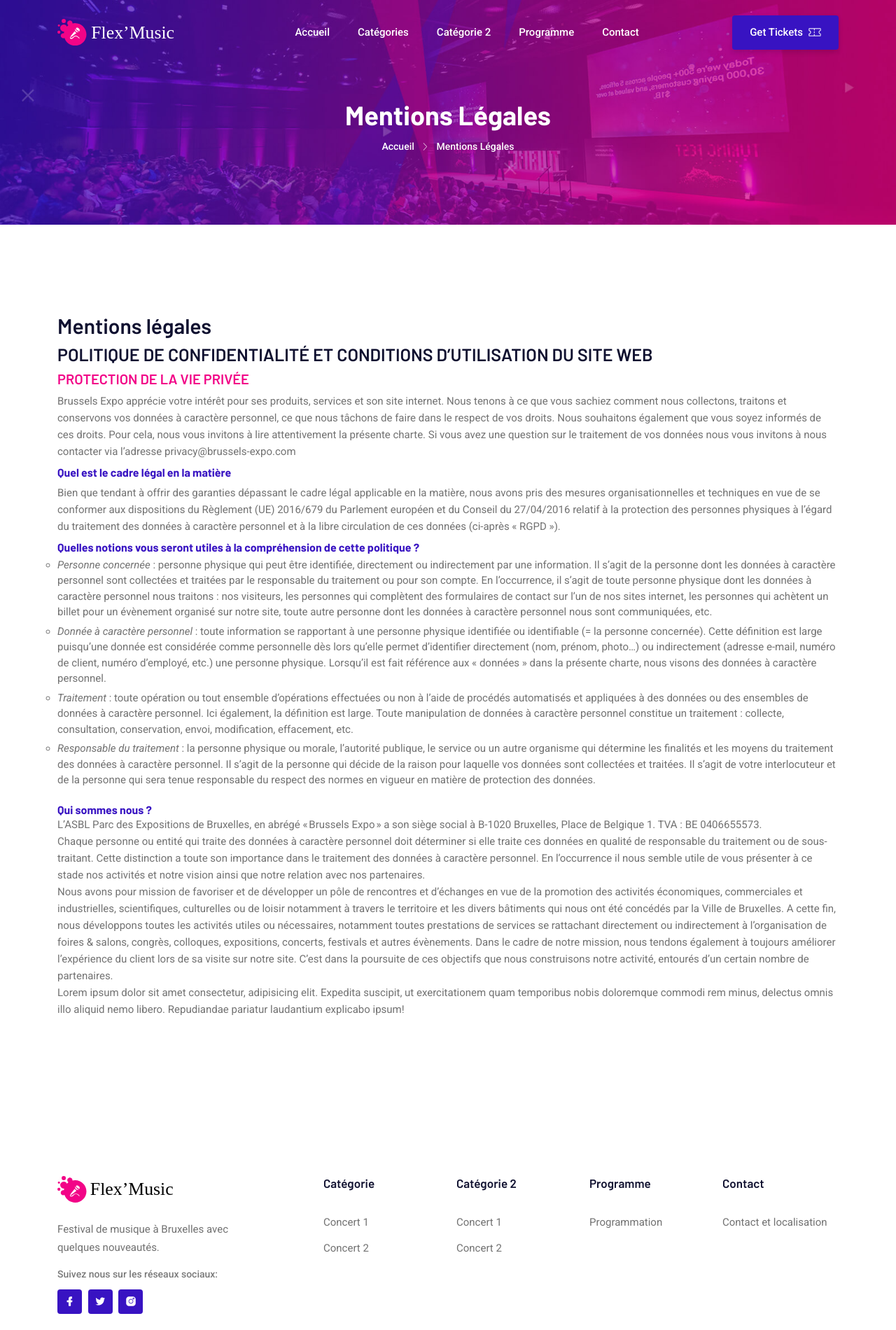
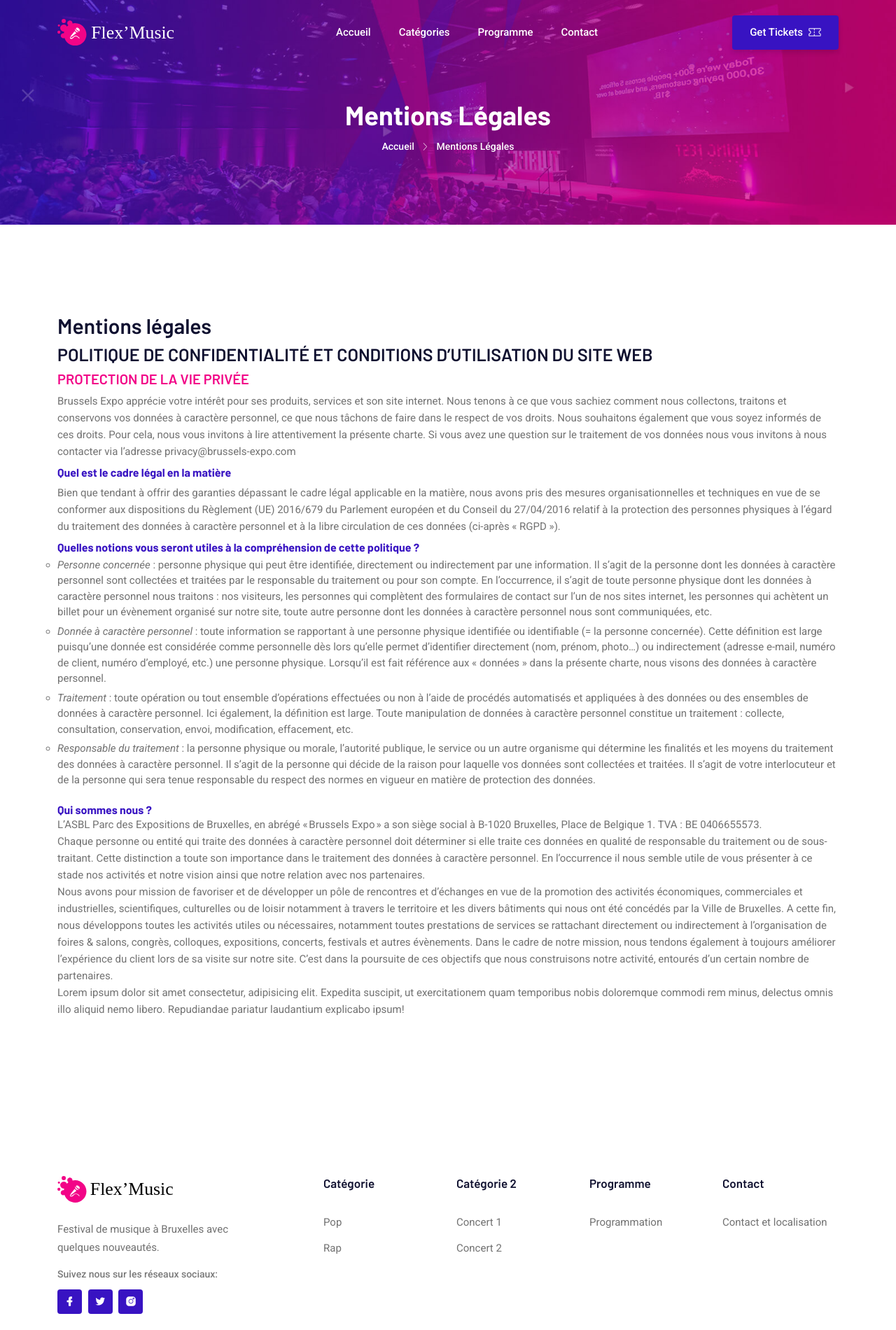
Before and after one commit to Hanioch/projet-Web-, a plain HTML site: page mentions.html in a window 1280 px wide. Shown: the top 1900 px of the page at 70% size. Drawn offline with Linux system fonts and the light colour scheme.

Commit message:
liens de la nav bar vers les pages mentions - accueil - contact Jamila

```diff
--- a/mentions.html
+++ b/mentions.html
@@ -63,22 +63,11 @@
                                         <a href="index.html" aria-label="Toggle navigation">Accueil</a>
                                     </li>
                                     <li class="nav-item">
-                                        <a class="dd-menu collapsed" href="javascript:void(0)" data-bs-toggle="collapse"
-                                            data-bs-target="#submenu-1-1" aria-controls="navbarSupportedContent"
-                                            aria-expanded="false" aria-label="Toggle navigation">Catégories</a>
+                                        <a class="dd-menu collapsed" href="categories.html">Catégories</a>
                                         <ul class="sub-menu collapse" id="submenu-1-1">
-                                            <li class="nav-item"><a href="about-us.html">Concert 1</a></li>
-                                            <li class="nav-item"><a href="gallery.html">Concert 2</a></li>
+                                            <li class="nav-item"><a href="Pop.html">Pop</a></li>
+                                            <li class="nav-item"><a href="Rap.html">Rap</a></li>
 
-                                        </ul>
-                                    </li>
-                                    <li class="nav-item">
-                                        <a class="dd-menu collapsed" href="javascript:void(0)" data-bs-toggle="collapse"
-                                            data-bs-target="#submenu-1-1" aria-controls="navbarSupportedContent"
-                                            aria-expanded="false" aria-label="Toggle navigation">Catégorie 2</a>
-                                        <ul class="sub-menu collapse" id="submenu-1-1">
-                                            <li class="nav-item"><a href="about-us.html">Concert 1</a></li>
-                                            <li class="nav-item"><a href="gallery.html">Concert 2</a></li>
                                         </ul>
                                     </li>
                                     <li class="nav-item">
@@ -243,8 +232,8 @@
                             <div class="single-footer f-link">
                                 <h3>Catégorie</h3>
                                 <ul>
-                                    <li><a href="javascript:void(0)">Concert 1</a></li>
-                                    <li><a href="javascript:void(0)">Concert 2</a></li>
+                                    <li><a href="Pop.html">Pop</a></li>
+                                    <li><a href="Pop.html">Rap</a></li>
                                 </ul>
                             </div>
                             <!-- End Single Widget -->
@@ -275,7 +264,7 @@
                             <div class="single-footer f-link">
                                 <h3>Contact</h3>
                                 <ul>
-                                    <li><a href="">Contact et localisation</a></li>
+                                    <li><a href="contact.html">Contact et localisation</a></li>
                                 </ul>
                             </div>
                             <!-- End Single Widget -->
```
Also changed, not shown: Rap.html (+1 -1 lines), contact.html (+8 -19 lines), index.html (+2 -2 lines).
